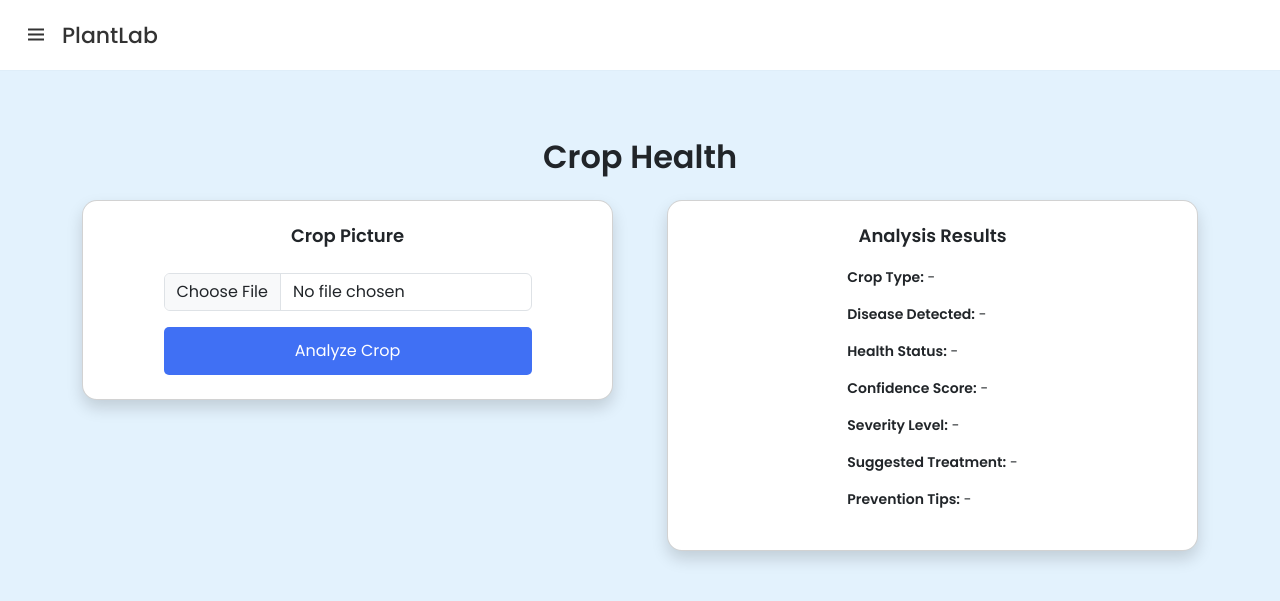
After one commit to KiraQiez/VHack, a Flask app: page /crop in a window 1280 px wide. The commit adds this page. Shown: the top 601 px of the page. Run offline with Flask 3, Linux system fonts and the light colour scheme.

Commit message:
crop health not AI

```diff
--- a/app.py
+++ b/app.py
@@ -29,6 +29,10 @@ def analytics():
 @app.route("/insights")
 def insights():
     return render_template("insights.html")
+
+@app.route("/crop")
+def crop():
+    return render_template("crop.html")
 
 # API: Weekly Weather Data for Charts
 @app.route('/get_weather_data')
--- a/static/style.css
+++ b/static/style.css
@@ -15,6 +15,7 @@ body {
 
 nav {
   position: fixed;
+  z-index: 2;
   top: 0;
   left: 0;
   height: 70px;
@@ -231,6 +232,7 @@ p a:hover {
 .card {
   border-radius: 15px;
   padding: 20px;
+  z-index: 1;
   background: #fff;
   box-shadow: 0px 4px 10px rgba(0, 0, 0, 0.1);
   display: flex;
--- /dev/null
+++ b/templates/crop.html
@@ -0,0 +1,126 @@
+<!DOCTYPE html>
+<html lang="en">
+
+<head>
+  <meta charset="UTF-8" />
+  <meta http-equiv="X-UA-Compatible" content="IE=edge" />
+  <meta name="viewport" content="width=device-width, initial-scale=1.0" />
+  <title>Crop Health - AI Farming Dashboard</title>
+  <!-- Bootstrap CSS -->
+  <link rel="stylesheet" href="https://cdn.jsdelivr.net/npm/bootstrap@5.3.0/dist/css/bootstrap.min.css">
+  <!-- Custom CSS -->
+  <link rel="stylesheet" href="{{ url_for('static', filename='style.css') }}">
+  <!-- Boxicons -->
+  <link href="https://unpkg.com/boxicons@2.1.2/css/boxicons.min.css" rel="stylesheet" />
+  <link rel="stylesheet" href="https://unpkg.com/leaflet/dist/leaflet.css" />
+  <!-- Scripts -->
+  <script src="https://cdn.jsdelivr.net/npm/chart.js"></script>
+  <script src="https://unpkg.com/leaflet/dist/leaflet.js"></script>
+</head>
+
+<body>
+  <!-- Sidebar -->
+  <nav>
+    <div class="logo">
+      <i class="bx bx-menu menu-icon"></i>
+      <span class="logo-name">PlantLab</span>
+    </div>
+    <div class="sidebar">
+      <div class="logo">
+        <i class="bx bx-menu menu-icon"></i>
+        <span class="logo-name">PlantLab</span>
+      </div>
+      <div class="sidebar-content">
+        <ul class="lists">
+          <li class="list"><a href="{{ url_for('index') }}" class="nav-link"><i class="bx bx-home-alt icon"></i><span class="link">Home</span></a></li>
+          <li class="list"><a href="#" class="nav-link"><i class="bx bx-cloud icon"></i><span class="link">Weather</span></a></li>
+          <li class="list active"><a href="{{ url_for('crop') }}" class="nav-link"><i class="bx bx-camera icon"></i><span class="link">Crop Health</span></a></li>
+          <li class="list"><a href="#" class="nav-link"><i class="bx bx-water icon"></i><span class="link">Irrigation</span></a></li>
+          <li class="list"><a href="{{ url_for('analytics') }}" class="nav-link"><i class="bx bx-bar-chart-alt-2 icon"></i><span class="link">Analytics</span></a></li>
+          <li class="list"><a href="{{ url_for('insights') }}" class="nav-link"><i class="bx bx-bell icon"></i><span class="link">Insights</span></a></li>
+          <li class="list"><a href="#" class="nav-link"><i class="bx bx-user icon"></i><span class="link">Profile</span></a></li>
+        </ul>
+        <div class="bottom-content">
+          <li class="list"><a href="#" class="nav-link"><i class="bx bx-cog icon"></i><span class="link">Settings</span></a></li>
+          <li class="list"><a href="#" class="nav-link"><i class="bx bx-log-out icon"></i><span class="link">Logout</span></a></li>
+        </div>
+      </div>
+    </div>
+  </nav>
+
+  <!-- Main Content -->
+  <section class="content">
+    <div class="container mt-5">
+      <h2 class="text-center mb-4 fw-bold">Crop Health</h2>
+
+      <div class="row">
+        <div class="col-md-6">
+          <div class="card shadow p-4">
+            <h5 class="card-title">Crop Picture</h5>
+            <form class="upload-form">
+              <input type="file" class="form-control mt-3" id="crop-image" accept="image/*" required>
+              <div id="image-preview" class="mt-3" style="min-height: 200px; display: none;"></div>
+              <button type="submit" class="btn btn-primary mt-3">Analyze Crop</button>
+            </form>
+          </div>
+        </div>
+        <div class="col-md-6">
+          <div class="card shadow p-4">
+            <h5 class="card-title">Analysis Results</h5>
+            <div class="results-container" id="crop-results">
+              <p><strong>Crop Type:</strong> <span id="crop-type">-</span></p>
+              <p><strong>Disease Detected:</strong> <span id="disease">-</span></p>
+              <p><strong>Health Status:</strong> <span id="health-status">-</span></p>
+              <p><strong>Confidence Score:</strong> <span id="confidence-score">-</span></p>
+              <p><strong>Severity Level:</strong> <span id="severity">-</span></p>
+              <p><strong>Suggested Treatment:</strong> <span id="treatment">-</span></p>
+              <p><strong>Prevention Tips:</strong> <span id="prevention">-</span></p>
+            </div>
+          </div>
+        </div>
+      </div>
+    </div>
+  </section>
+
+  <script src="{{ url_for('static', filename='script.js') }}"></script>
+  <script>
+    document.addEventListener("DOMContentLoaded", function() {
+      const fileInput = document.getElementById("crop-image");
+      const imagePreview = document.getElementById("image-preview");
+      const form = document.querySelector(".upload-form");
+
+      // Handle file input change
+      fileInput.addEventListener("change", function() {
+        if (this.files && this.files[0]) {
+          const reader = new FileReader();
+
+          reader.onload = function(e) {
+            imagePreview.innerHTML = `<img src="${e.target.result}" class="img-fluid rounded">`;
+            imagePreview.style.display = "block";
+          };
+
+          reader.readAsDataURL(this.files[0]);
+        }
+      });
+
+      // Handle form submission
+      form.addEventListener("submit", function(e) {
+        e.preventDefault();
+
+        if (fileInput.files.length > 0) {
+          // Simulated Analysis Results with More Details
+          document.getElementById("crop-type").textContent = "Wheat";
+          document.getElementById("disease").textContent = "Rust Disease";
+          document.getElementById("health-status").textContent = "Poor";
+          document.getElementById("confidence-score").textContent = "85%";
+          document.getElementById("severity").textContent = "High";
+          document.getElementById("treatment").textContent = "Apply fungicide and ensure proper irrigation.";
+          document.getElementById("prevention").textContent = "Rotate crops, use disease-resistant varieties, and maintain soil health.";
+        } else {
+          alert("Please select an image first");
+        }
+      });
+    });
+  </script>
+</body>
+</html>
--- a/templates/index.html
+++ b/templates/index.html
@@ -32,7 +32,7 @@
         <ul class="lists">
           <li class="list active"><a href="{{ url_for('index') }}" class="nav-link"><i class="bx bx-home-alt icon"></i><span class="link">Home</span></a></li>
           <li class="list"><a href="#" class="nav-link"><i class="bx bx-cloud icon"></i><span class="link">Weather</span></a></li>
-          <li class="list"><a href="#" class="nav-link"><i class="bx bx-camera icon"></i><span class="link">Crop Health</span></a></li>
+          <li class="list"><a href="{{ url_for('crop') }}"" class="nav-link"><i class="bx bx-camera icon"></i><span class="link">Crop Health</span></a></li>
           <li class="list"><a href="#" class="nav-link"><i class="bx bx-water icon"></i><span class="link">Irrigation</span></a></li>
           <li class="list"><a href="{{ url_for('analytics') }}" class="nav-link"><i class="bx bx-bar-chart-alt-2 icon"></i><span class="link">Analytics</span></a></li>
           <li class="list"><a href="{{ url_for('insights') }}" class="nav-link"><i class="bx bx-bell icon"></i><span class="link">Insights</span></a></li>
```
